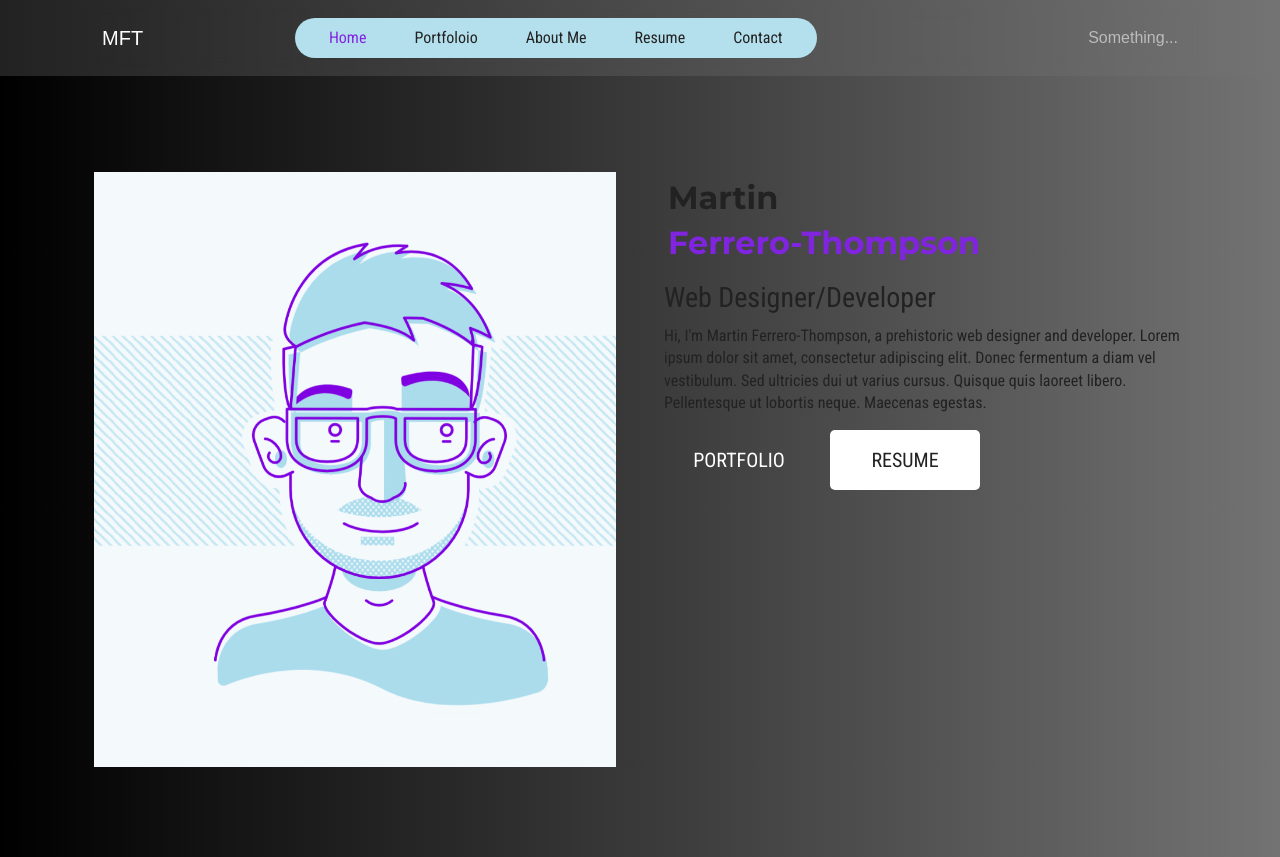
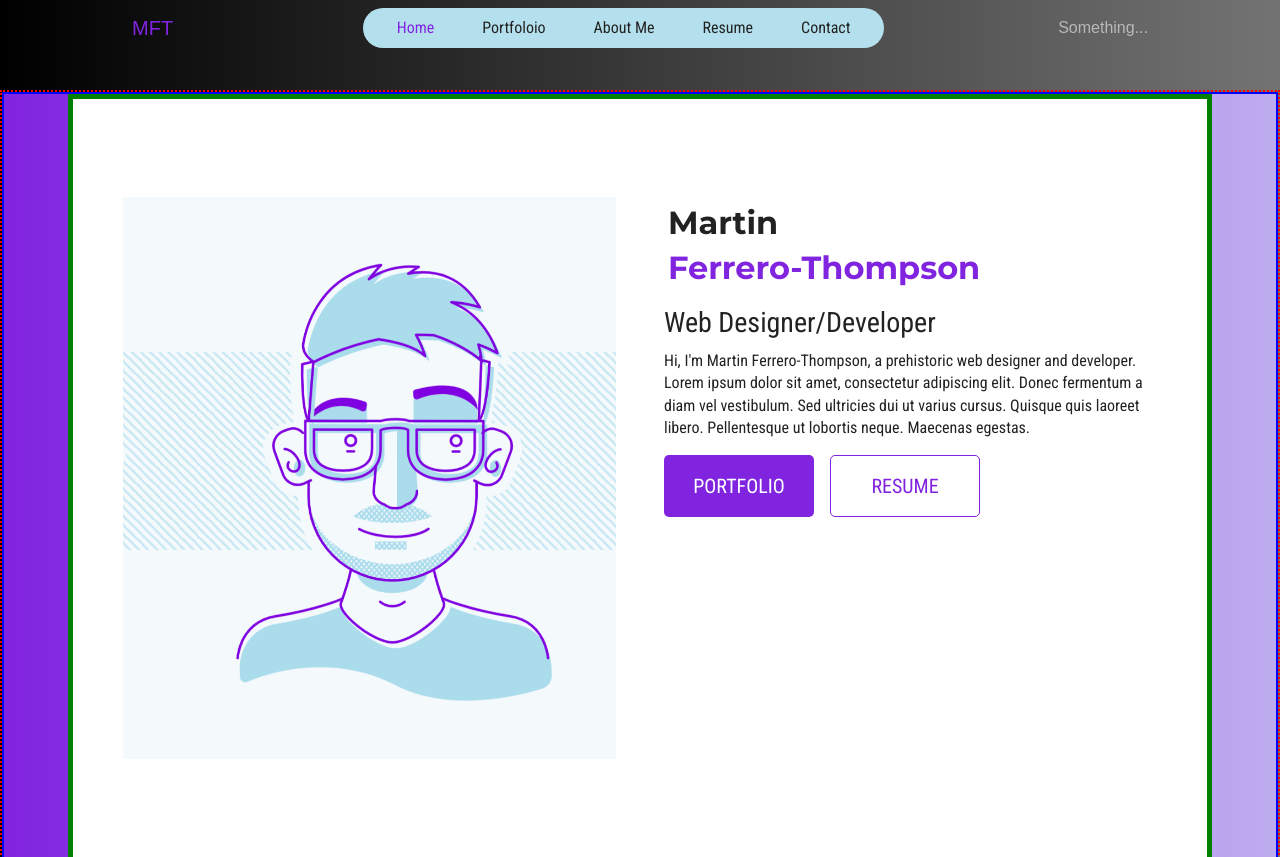
Before and after one commit to Martin-Ferrero-Thompson/portfolio, a website: page index.html in a window 1280 px wide. Shown: the top 857 px of the page. Drawn offline with nearby package versions, Linux system fonts and the light colour scheme.

Commit message:
Modify NavBar and Hero section styling

```diff
--- a/index.html
+++ b/index.html
@@ -30,13 +30,14 @@
 <body>
 
   <header>
+    <nav class="navbar navbar-expand-lg bg-body-tertiary" data-bs-theme="dark">
         <div class="container">
-      <nav class="navbar navbar-expand-lg bg-body-tertiary" data-bs-theme="dark">
-        <div class="container-fluid">
+            <div class="navbar-content-wrapper">
                 <a class="navbar-brand" href="#">MFT</a>
                 <div class="pill-container">
-            <button class="navbar-toggler" type="button" data-bs-toggle="collapse" data-bs-target="#navbarText"
-              aria-controls="navbarText" aria-expanded="false" aria-label="Toggle navigation">
+                    <button class="navbar-toggler" type="button" data-bs-toggle="collapse"
+                        data-bs-target="#navbarText" aria-controls="navbarText" aria-expanded="false"
+                        aria-label="Toggle navigation">
                         <span class="navbar-toggler-icon"></span>
                     </button>
                     <div class="collapse navbar-collapse" id="navbarText">
@@ -65,14 +66,15 @@
                     </span>
                 </div>
             </div>
+        </div>
     </nav>
-    </div>
 </header>
 
   <section id="hero" class="hero">
     <div class="hero--background"></div>
-    <div class="hero-content">
-      <div class="container col-xxl-8 px-4 py-5">
+    <div class="container" style="border: 2px dotted red;">
+      <div class="hero-content-wrapper"  style="border: 2px solid blue;">
+        <div class="hero-content"  style="border: 5px solid green;">
           <div class="row g-5 py-5">
             <div class="col-12 col-lg-6 order-1">
               <img src="/assets/images/martin-artistic.png" class="d-block mx-lg-auto img-fluid"
@@ -81,12 +83,10 @@
             <div class="col-12 col-lg-6 order-2">
               <h1>Martin<br><span class="accented-text">Ferrero-Thompson</span></h1>
               <h2 class="lighter-heading">Web Designer/Developer</h2>
-            <p>Hi, I'm Martin Ferrero-Thompson, a prehistoric web designer and developer. Lorem ipsum
-              dolor
-              sit amet, consectetur adipiscing elit. Donec fermentum a diam vel vestibulum. Sed
-              ultricies dui ut varius cursus. Quisque quis laoreet libero. Pellentesque ut
-              lobortis
-              neque. Maecenas egestas.</p>
+              <p>Hi, I'm Martin Ferrero-Thompson, a prehistoric web designer and developer.
+                Lorem ipsum dolor sit amet, consectetur adipiscing elit. Donec fermentum
+                a diam vel vestibulum. Sed ultricies dui ut varius cursus. Quisque
+                quis laoreet libero. Pellentesque ut lobortis neque. Maecenas egestas.</p>
               <div class="d-grid gap-2 d-md-flex justify-content-md-start">
                 <a href="#portfolio" class="btn btn-primary btn-lg px-4 me-md-2 cta cta--portfolio">Portfolio</a>
                 <a href="#resume" class="btn btn-outline btn-lg px-4 cta cta--resume">Resume</a>
@@ -95,9 +95,10 @@
           </div>
         </div>
       </div>
+    </div>
   </section>
 
-  <!-- <section id="portfolio" class="portfolio">
+  <section id="portfolio" class="portfolio">
     <div class="container">
       <h2>Portfolio</h2>
       <div id="portfolioCarousel" class="carousel slide">
@@ -151,32 +152,30 @@
         </button>
       </div>
     </div>
-  </section> -->
+  </section>
 
-  <!-- <section id="about-me" class="about-me">
+  <section id="about-me" class="about-me">
     <div class="container">
       <h2>About Me</h2>
       <form>
       </form>
     </div>
-  </section> -->
+  </section>
 
-  <!-- <section id="resume" class="resume">
+  <section id="resume" class="resume">
     <div class="container">
       <h2>Resume</h2>
       <p>Your Resume content goes here</p>
     </div>
-  </section> -->
+  </section>
 
-  <!-- <section id="contact" class="contact">
+  <section id="contact" class="contact">
     <div class="container">
       <h2>Contact</h2>
       <form>
       </form>
     </div>
-  </section> -->
-
-  <!-- </main> -->
+  </section>
 
   <script src="https://cdn.jsdelivr.net/npm/bootstrap@5.3.3/dist/js/bootstrap.bundle.min.js"
     integrity="sha384-YvpcrYf0tY3lHB60NNkmXc5s9fDVZLESaAA55NDzOxhy9GkcIdslK1eN7N6jIeHz"
--- a/src/css/hero.css
+++ b/src/css/hero.css
@@ -3,6 +3,9 @@
     position: relative;
     overflow: hidden;
     padding-top: var(--navbar-height);
+    display: flex; /* Needed for vertical centering of the wrapper */
+    align-items: center; /* Vertically center the wrapper within the hero */
+    min-height: 100vh; /* Optional: Ensure hero is at least full viewport height */
 }
 
 .hero--background {
@@ -15,9 +18,45 @@
     z-index: -1;
 }
 
+/* Make the hero--background the width of the container */
+.hero > .container { /* Target the direct child container of .hero */
+    position: relative; /* Make the container a positioning context */
+    padding: 0; /* Remove default container padding */
+    max-width: 1440px; /* Or your desired max-width */
+    margin: 0 auto;
+}
+
+.hero--background {
+    width: 100%; /* Make it full width of its parent (the container) */
+    height: 100%;
+    left: 0;
+    top: 0;
+    right: 0;
+    bottom: 0;
+    margin: 0;
+}
+
+
+/* New wrapper for hero content with gradient */
+.hero-content-wrapper {
+    background-image: linear-gradient(90deg, var(--brand-color), var(--tertiary-color));
+    padding: var(--hero-content-padding) 0; /* Use your CSS variable for spacing */
+    display: flex; /* Enable flexbox for centering */
+    justify-content: center; /* Center horizontally */
+    align-items: center; /* Center vertically */
+    height: 50%; /* Set height to 50% */
+}
+
 .hero-content {
     position: relative;
     z-index: 1;
+    width: fit-content; /* Ensure the content takes up its natural width */
+    max-width: 90%; /* Set max-width to 90% */
+    max-height: 90%; /* Set max-height to 90% */
+    padding: 50px; /* Add padding for spacing on all sides */
+    box-sizing: border-box; /* Include padding in width calculation */
+    background-color: white; /* Example: Add a background color to the content */
+    overflow: auto; /* Add overflow to handle content exceeding max-height */
 }
 
 /* CTAs */
@@ -43,14 +82,14 @@
 }
 
 .cta--portfolio {
-    background-color: var(--accented-text);
+    background-color: var(--brand-color); /* Use your brand color */
     color: white;
 }
 
 .cta--resume {
     background-color: white;
-    color: var(--accented-text);
-    border: 1px solid var(--accented-text);
+    color: var(--brand-color);  /* Use your brand color */
+    border: 1px solid var(--brand-color); /* Use your brand color */
 }
 
 .cta:hover {
--- a/src/css/navbar.css
+++ b/src/css/navbar.css
@@ -1,21 +1,36 @@
 /* navbar.css */
 
-/* Target the container-fluid DIRECTLY for overall navbar styling */
-.navbar .container-fluid {
-    display: flex;
-    align-items: center;
-    padding: 10px 20px;
-    background-color: transparent; /* Make the container transparent */
+.navbar {
+    position: fixed; /* Key change: Fixed positioning */
+    top: 0; /* Stick to the top */
+    left: 0; /* Full width */
+    right: 0; /* Full width */
+    width: 100%; /* Ensure full width */
+    z-index: 100; /* Ensure it's above other content */
+    background-color: transparent; /* Make the navbar transparent */
 }
 
 /* Optional: Add a subtle backdrop filter for semi-transparency */
 .navbar .container-fluid {
     backdrop-filter: blur(5px); /* Adjust blur radius as needed */
+    background-color: rgba(255, 255, 255, 0.1); /* Optional: Semi-transparent white background */
+    display: flex; /* Ensure flexbox is used */
+    align-items: center;
+    justify-content: space-around;
+    padding: 10px 20px;
 }
 
 /* ***KEY CORRECTION HERE*** */
 .navbar { /* Target the .navbar element directly */
     background-color: transparent !important; /* Override Bootstrap's bg-body-tertiary */
+}
+
+.navbar-content-wrapper {  /* New wrapper for content inside the navbar */
+    display: flex;
+    align-items: center;
+    justify-content: space-between; /* Distribute space between brand, pill, and something else */
+    width: 100%; /* Ensure it takes up the full width of the container */
+    padding: 0 50px; /* Add 50px padding on left and right */
 }
 
 /* Target the pill-shaped element */
@@ -25,13 +40,12 @@
     border-radius: 25px; /* Pill shape */
     background-color: var(--nav-background-color); /* Your background color */
     padding: 0 10px; /* Adjust padding as needed */
-    margin: 0 auto; /* Center the pill */
+    margin: 0; /* Remove default margins */
 }
 
 /* Brand/Logo Styles (outside the pill) */
 .navbar-brand {
-    /* ... your brand styles ... */
-    margin-right: 1rem; /* Add some space to the right */
+    color: var(--brand-color);
 }
 
 /* Navigation Links (inside the pill) */
@@ -82,7 +96,6 @@
 /* "Something Else" Styles (outside the pill) */
 .something-else {
     /* Style this element as you like. It's outside the pill. */
-    margin-left: auto; /* Push to the right */
     color: var(--dark-text-color);
 }
 
--- a/style.css
+++ b/style.css
@@ -3,7 +3,7 @@
     --brand-color: #8124e0;
     --secondary-color: #a569e9;
     --tertiary-color: #beacef;
-    --background-color: #82f8fb;
+    --background-color: #f2f8fb;
     --nav-background-color: #b4e0ee;
     --dark-text-color: #222222;
     --gradient-background: linear-gradient(90deg, #222222, #737373);
@@ -27,6 +27,8 @@
     --body-font-size: 1rem;
     --body-letter-spacing: 0;
     --body-line-height: 1.4;
+
+    --navbar-height: 90px; /* NavBar Height Magic Number */
 }
 
 /* General styles */
```
Lines whose indentation alone changed are shown as unchanged.
